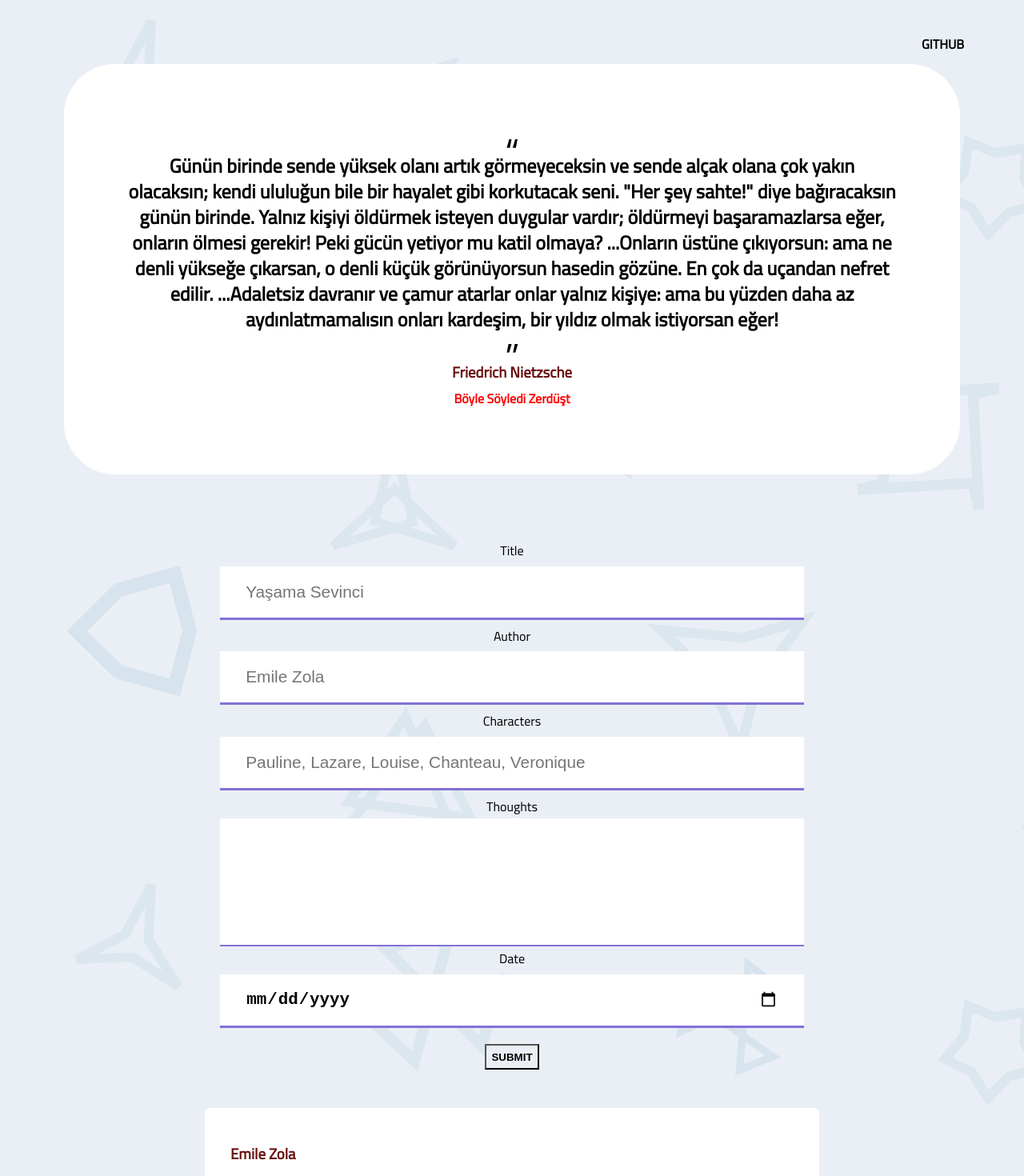
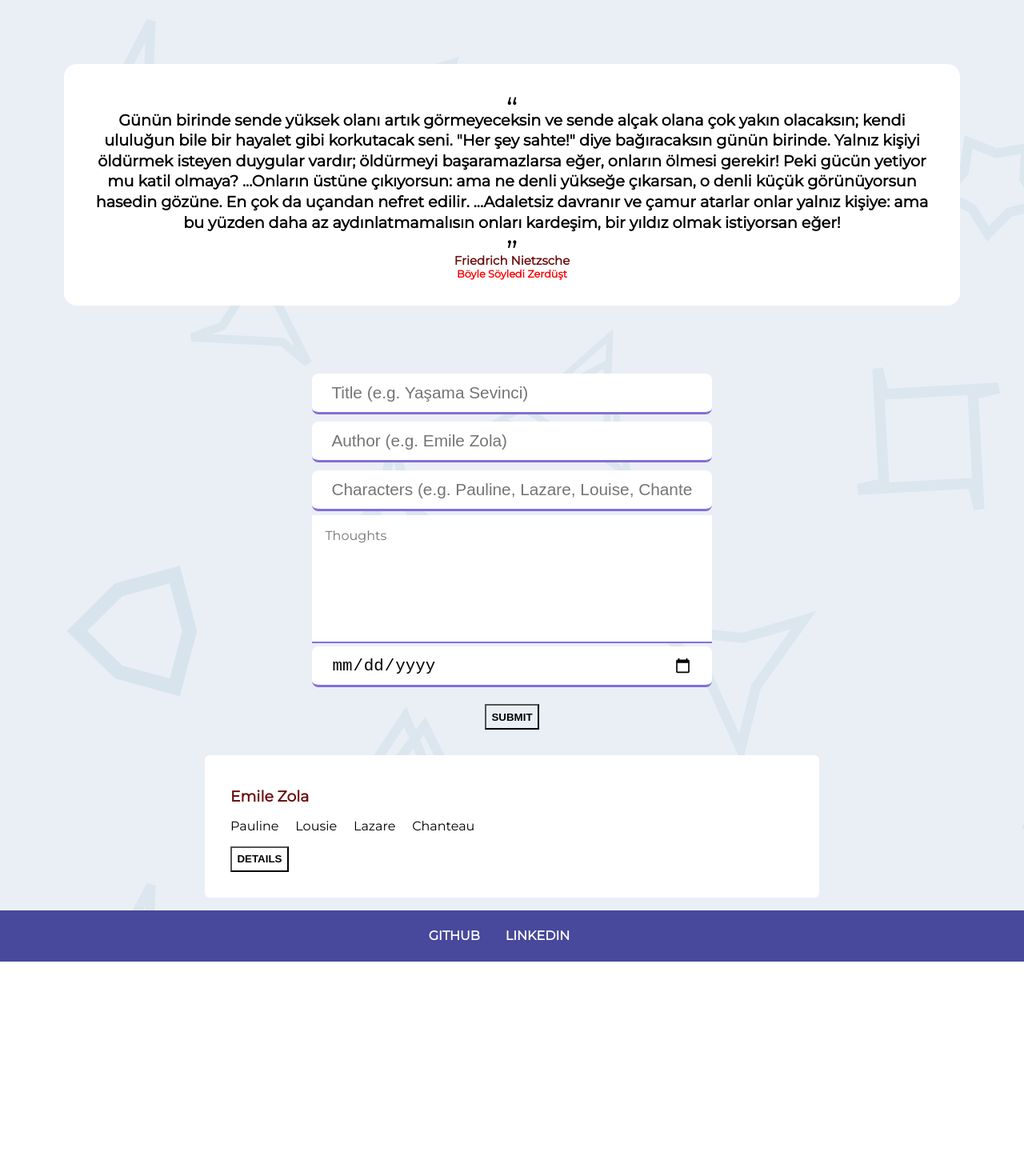
Before and after one commit to Mert18/virtual-library, a React (Create React App) app: page / in a window 1280 px wide. Shown: the top 1470 px of the page at 80% size. After the commit the page ends 1202 px from the top, so only its background shows below. Built offline with nearby package versions, Linux system fonts and the light colour scheme; the HTML template or start-up script is replaced by a standard one.

Commit message:
footer and stuff

```diff
--- a/src/App.js
+++ b/src/App.js
@@ -16,14 +16,19 @@
     return (
         <Context.Provider value={{ state, dispatch }}>
             <div className="container">
-                <a href="https://github.com/Mert18/virtual-library" target="_blank"><div className="github">GITHUB</div></a>
+
                 <header>
                     <Quote />
                 </header>
                 <main>
-                    <BookForm />
-                    <BookList />
+                    <BookForm className="bookform" />
+                    <BookList className="bookList" />
                 </main>
+
+                <footer>
+                    <a href="https://github.com/Mert18/virtual-library" target="_blank"><div className="github">GITHUB</div></a>
+                    <a href="https://www.linkedin.com/in/mert-u-8248ab135/" target="_blank"><div className="github">LINKEDIN</div></a>
+                </footer>
             </div>
         </Context.Provider>
     )
--- a/src/assets/kitaplarda.json
+++ b/src/assets/kitaplarda.json
@@ -32,7 +32,7 @@
         "book": "Deniz İşçileri",
         "author": "Victor Hugo",
         "publisher": "Türkiye İş Bankası Kültür Yayınları",
-        "quote": "   Yaşam sürekli bir değişimdir, ona boyun eğeriz. Rastlantının ani darbesinin ne yandan geleceğini asla bilemeyiz. Felaketler ve mutluluklar, davetsiz şahıslar gibi girerler ve çıkarlar. İnsanın dışında yer alan bir yasaları, yörüngeleri, çekim alanları vardır. Erdem illa mutluluk getirmez, suç illa sefalet getirmez; vicdanın bir mantığı, kaderin bir başka mantığı vardır, aralarında hiçbir örtüşme yoktur. Hiçbir şey öngörülemez. Karmakarışık, darbe üstüne darba alarak yaşarız. Vicdan düz bir hatta ilerler, hayat ise burgaçtır. Bu burgaç insanın başına hiç beklenmedik bir anda simsiyah bir kargaşa veya mavi bir gökyüzü getirebilir. Kaderin geçiş aşamaları yoktur. Bazen çark öyle hızlı döner ki, insan bahtının nereden nereye döndüğünü, dünü ve bugünü arasındaki bağı güçlükle seçer.",
+        "quote": "   Yaşam sürekli bir değişimdir, ona boyun eğeriz. Rastlantının ani darbesinin ne yandan geleceğini asla bilemeyiz. Felaketler ve mutluluklar, davetsiz şahıslar gibi girerler ve çıkarlar. İnsanın dışında yer alan bir yasaları, yörüngeleri, çekim alanları vardır. Erdem illa mutluluk getirmez, suç illa sefalet getirmez; vicdanın bir mantığı, kaderin bir başka mantığı vardır, aralarında hiçbir örtüşme yoktur. Hiçbir şey öngörülemez. Karmakarışık, darbe üstüne darbe alarak yaşarız. Vicdan düz bir hatta ilerler, hayat ise burgaçtır. Bu burgaç insanın başına hiç beklenmedik bir anda simsiyah bir kargaşa veya mavi bir gökyüzü getirebilir. Kaderin geçiş aşamaları yoktur. Bazen çark öyle hızlı döner ki, insan bahtının nereden nereye döndüğünü, dünü ve bugünü arasındaki bağı güçlükle seçer.",
         "translate": "Volkan Yalçıntoklu"
     },
     {
--- a/src/components/BookForm.js
+++ b/src/components/BookForm.js
@@ -26,22 +26,17 @@
                 }}
             >
                 {formik => (
-                    <Form onSubmit={formik.handleSubmit} className="form">
-                        <label htmlFor="title">Title</label>
-                        <Field name="title" type="text" className="title" placeholder="Yaşama Sevinci" />
+                    <Form onSubmit={formik.handleSubmit} className="form" autocomplete="off" >
+                        <Field name="title" type="text" className="title" placeholder="Title (e.g. Yaşama Sevinci)" />
                         <ErrorMessage name="title" component={TextError} />
 
-                        <label htmlFor="author">Author</label>
-                        <Field name="author" type="text" className="author" placeholder="Emile Zola" />
+                        <Field name="author" type="text" className="author" placeholder="Author (e.g. Emile Zola)" />
                         <ErrorMessage name="author" component={TextError} />
 
-                        <label htmlFor="characters">Characters</label>
-                        <Field name="characters" type="text" placeholder="Pauline, Lazare, Louise, Chanteau, Veronique" className="characters" />
+                        <Field name="characters" type="text" placeholder="Characters (e.g. Pauline, Lazare, Louise, Chanteau)" className="characters" />
 
-                        <label htmlFor="thoughts">Thoughts</label>
-                        <Field name="thoughts" as="textarea"></Field>
+                        <Field name="thoughts" as="textarea" placeholder="Thoughts"></Field>
 
-                        <label htmlFor="date">Date</label>
                         <Field name="date" type="date" />
 
                         <button type="submit">Submit</button>
--- a/src/components/Quote.js
+++ b/src/components/Quote.js
@@ -20,7 +20,7 @@
 
 
     return (
-        <div>
+        <div className="quote-wrapper">
             <blockquote><h2 className="quote">{quot.quote}</h2></blockquote>
             <h3 className="author">{quot.author}</h3>
             <h4 className="booki">{quot.book}</h4>
--- a/src/header.css
+++ b/src/header.css
@@ -1,13 +1,14 @@
+
 
 header {
     display: flex;
     justify-content: center;
     align-items: center;
-    padding: 5rem;
+    padding: 2rem;
     text-align: center;
     background-color: white;
     margin: 5rem;
-    border-radius: 4rem;
+    border-radius: 1rem;
 }
 
 .error {
@@ -20,24 +21,24 @@
     flex-direction: column;
     justify-content: center;
     align-items: center;
-    margin: 2rem;
+    margin: 1rem;
 }
 .form input {
-    width: 60%;
-    height: 3em;
+    width: 40%;
+    height: 2rem;
     margin: .3rem;
     border: none;
     border-bottom: 3px solid rgb(131, 112, 216);
     outline: none;
     transition: all .6s;
     font-size: 1.3rem;
-    font-weight: 600;
-    padding: 2rem;
+    padding: 1.5rem;
+    border-radius: 0.5rem;
 }
 .form button {
     margin-top: 1rem;
     padding: .4rem;
-    font-weight: 800;
+    font-weight: 600;
     background:transparent;
     text-transform: uppercase;
     transition: ease-in-out .5s;
@@ -52,10 +53,9 @@
 
 .form textarea{
     resize: none;
-    width: 60%;
+    width: 40%;
     height: 20vh;
     font-family: inherit;
-    font-weight: 600;
     font-size: 1rem;
     padding: 1rem;
     border: none;
@@ -68,12 +68,8 @@
     border-bottom: 3px solid rgb(29, 52, 151);
 }
 
-::placeholder {
-    font-weight: 300;
-}
 
 blockquote {
-    font-size: 1em;
     line-height: 2em;
 }
 
@@ -95,20 +91,13 @@
   position: relative;
 }
 
-.quote {
+    .quote-wrapper{
+        font-size: 0.8rem;
+    }
 
-}
 .author {
     color: rgb(107, 15, 15);
 }
 .booki {
     color: red;
 }
-.container a {
-    position: absolute;
-    text-decoration: none;
-    font-weight: 600;
-    color: black;
-    top: 5%;
-    left: 90%;
-}
--- a/src/index.css
+++ b/src/index.css
@@ -1,4 +1,5 @@
-@import url('https://fonts.googleapis.com/css2?family=Cairo&display=swap');
+@import url('https://fonts.googleapis.com/css2?family=Montserrat&display=swap');
+
 
 
 *{
@@ -8,6 +9,22 @@
 }
 
 body {
-    font-family: 'Cairo', sans-serif;
+    font-family: 'Montserrat', sans-serif;
     background: url(./assets/background-big.svg);
 }
+
+footer {
+    height: 8vh;
+    width: 100%;
+    background-color: rgb(72, 72, 156);
+    display: flex;
+    justify-content: center;
+    align-items: center;
+}
+
+footer a {
+    text-decoration: none;
+    color: white;
+    font-weight: 600;
+    margin-right: 2rem;
+}
```
Also changed, not shown: 1 other file (tests, documents, lock files or other folders).
